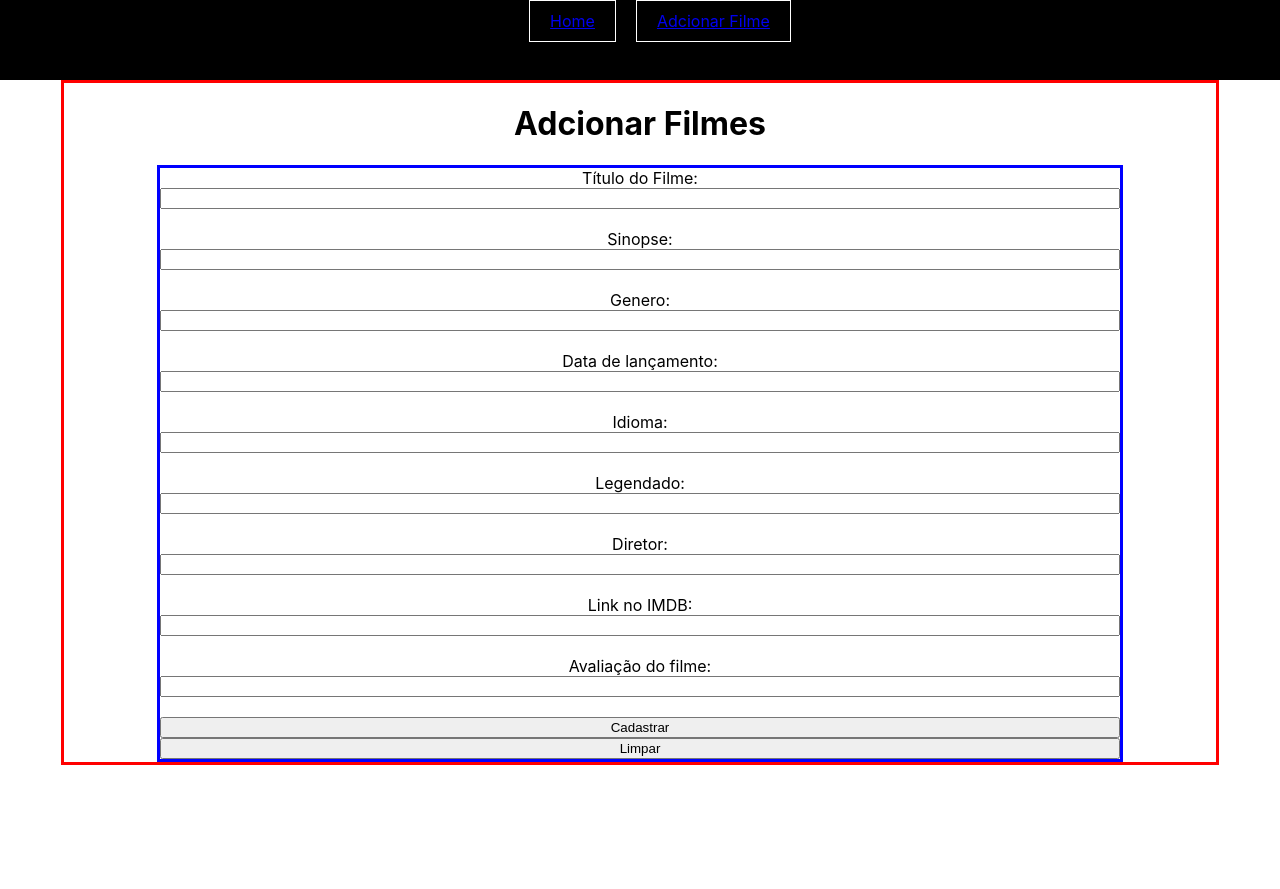
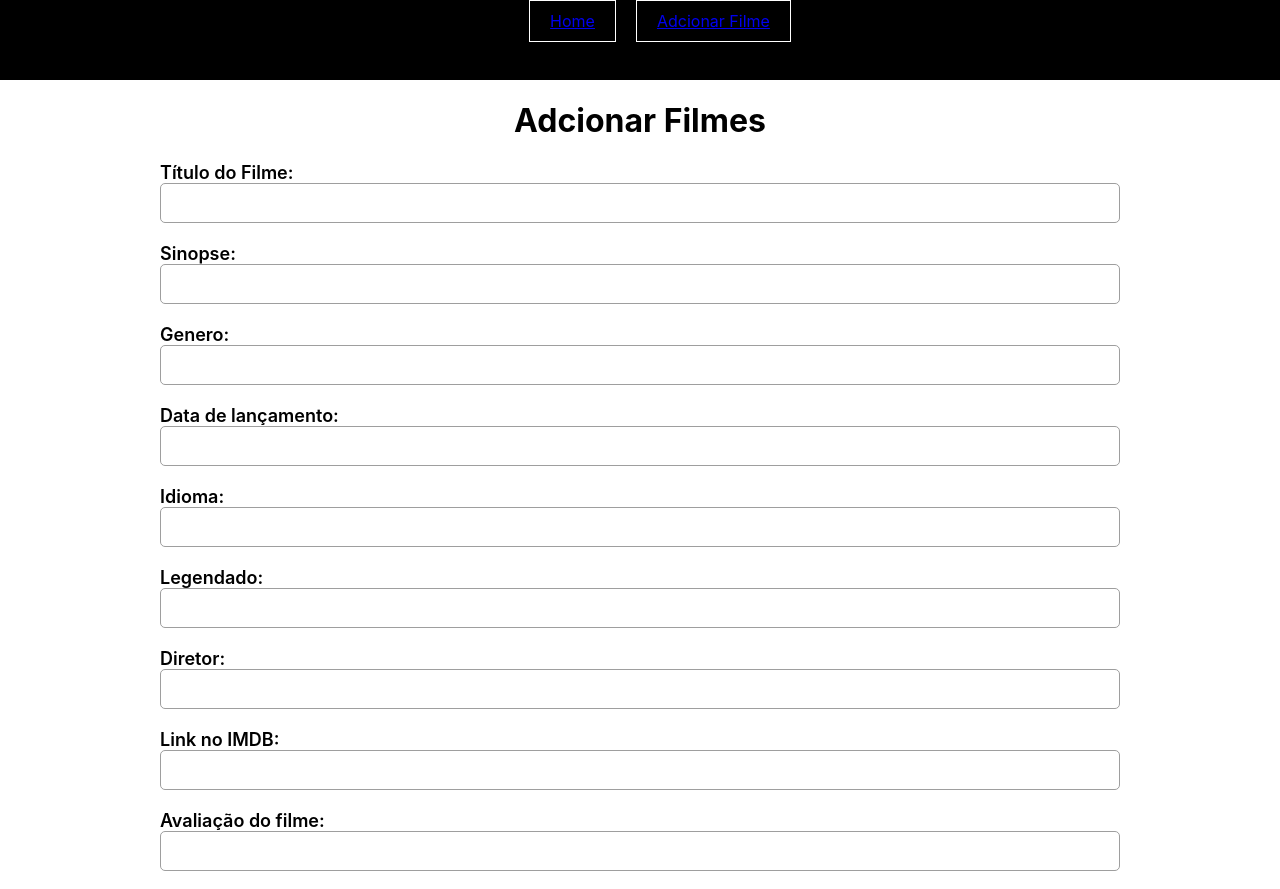
Before and after one commit to rafael-rodrigues-santos/desafio-grupokrs, a React (Create React App) app in the folder locadora/: page /add in a window 1280 px wide. Shown: the top 889 px of the page. Before the commit the page ends 800 px from the top, so only its background shows below. Built offline with nearby package versions, Linux system fonts and the light colour scheme.

Commit message:
melhorias no design

```diff
--- a/locadora/src/components/add/add.css
+++ b/locadora/src/components/add/add.css
@@ -6,7 +6,6 @@ html, body {
 
 .add {
     width: 90%;
-    border: solid red;
     margin: 0 auto;
     display: flex;
     flex-direction: column;
@@ -22,9 +21,8 @@ html, body {
 }
 
 .add__form {
-    width: 90%;
+    width: 100%;
     max-width: 960px;
-    border: solid blue;
     margin: 0 auto;
 }
 
@@ -33,6 +31,52 @@ html, body {
     flex-direction: column;
 }
 
+.form label {
+    font-size: 18px;
+    font-weight: 600;
+    text-align: left;
+}
+
 .form input {
     margin-bottom: 20px;
+    border: 1px solid #9e9e9e;
+    border-radius: 5px;
+    padding: 10px;
+    font-size: 16px;
 }
+
+.form .btns {
+    display: flex;
+    justify-content: space-around;
+}
+
+.form .btns button {
+    width: 120px;
+    height: 60px;
+    font-size: 16px;
+    margin-bottom: 30px;
+}
+
+.form button.btns__register {
+    background: rgb(0, 182, 0);;
+    border: solid rgb(0, 182, 0);
+    border-radius: 5px;
+    color: #fff;
+    font-weight: 600;
+    text-shadow: 0 0 5px #000;
+    letter-spacing: 1px;
+}
+
+.form button.btns__clear {
+    background: none;
+    border: solid #9e9e9e;
+    border-radius: 5px;
+    color: #9e9e9e;
+    font-weight: 600;
+    text-shadow: 0 0 1px #000;
+    letter-spacing: 1px;
+}
+
+.erro{
+    border: 1px solid red;
+}
--- a/locadora/src/components/add/add.jsx
+++ b/locadora/src/components/add/add.jsx
@@ -6,7 +6,7 @@ import api from "../../api.js";
 
 const AddUser = () => {
   let history = useHistory();
-  const [filme, setUser ] = useState({
+  const [filme, setUser] = useState({
     titulo: "",
     sinopse: "",
     genero: "",
@@ -15,21 +15,44 @@ const AddUser = () => {
     legenda: "",
     diretor: "",
     avaliacao: "",
-    link: ""
+    link: "",
   });
 
-  const { titulo, sinopse, genero, lancamento, idioma, legenda, diretor, avaliacao, link } = filme;
-      const onInputChange = e => {
+  const {
+    titulo,
+    sinopse,
+    genero,
+    lancamento,
+    idioma,
+    legenda,
+    diretor,
+    avaliacao,
+    link,
+  } = filme;
+  const onInputChange = (e) => {
     console.log(e.target.value);
-        setUser({ ... filme, [e.target.name]: e.target.value });
+    setUser({ ...filme, [e.target.name]: e.target.value });
+  };
 
-      }
+  const onSubmit = async (e) => {
+    const titulo = document.querySelector(".titulo");
+    const sinopse = document.querySelector(".sinopse");
+    const genero = document.querySelector(".genero");
+    const idioma = document.querySelector(".idioma");
+    const legenda = document.querySelector(".titulo");
 
-      const onSubmit = async e => {
+    if (titulo.value != "") {
       e.preventDefault();
       await api.post("/filmes", filme);
-        history.push('/');
-      } ;
+      history.push("/");
+      return;
+    } else {
+      alert("Não pode gravar");
+      titulo.classList.add("erro");
+      e.preventDefault();
+      return false;
+    }
+  };
 
   return (
     <div className="add">
@@ -37,36 +60,81 @@ const AddUser = () => {
         <h1> Adcionar Filmes</h1>
       </div>
       <div className="add__form">
-                <form className="form" onSubmit={e => onSubmit(e)}>
+        <form className="form" onSubmit={(e) => onSubmit(e)}>
           <label> Título do Filme: </label>
-                    <input type="text" name="titulo" value={titulo} onChange={e => onInputChange(e)} />
+          <input
+            type="text"
+            name="titulo"
+            value={titulo}
+            className="titulo"
+            onChange={(e) => onInputChange(e)}
+          />
           <label> Sinopse: </label>
-                    <input type="text" name="sinopse" value={sinopse} onChange={e => onInputChange(e)} />
+          <input
+            type="text"
+            name="sinopse"
+            value={sinopse}
+            onChange={(e) => onInputChange(e)}
+          />
           <label> Genero: </label>
-                    <input type="text" name="genero" value={genero} onChange={e => onInputChange(e)} />
+          <input
+            type="text"
+            name="genero"
+            value={genero}
+            onChange={(e) => onInputChange(e)}
+          />
           <label> Data de lançamento: </label>
-                    <input type="text" name="lancamento" value={lancamento} onChange={e => onInputChange(e)} />
+          <input
+            type="text"
+            name="lancamento"
+            value={lancamento}
+            onChange={(e) => onInputChange(e)}
+          />
           <label> Idioma: </label>
-                    <input type="text" name="idioma" value={idioma} onChange={e => onInputChange(e)} />
+          <input
+            type="text"
+            name="idioma"
+            value={idioma}
+            onChange={(e) => onInputChange(e)}
+          />
           <label> Legendado: </label>
-                    <input type="text" name="legenda" value={legenda} onChange={e => onInputChange(e)} />
+          <input
+            type="text"
+            name="legenda"
+            value={legenda}
+            onChange={(e) => onInputChange(e)}
+          />
           <label> Diretor: </label>
-                    <input type="text" name="diretor" value={diretor} onChange={e => onInputChange(e)} />
+          <input
+            type="text"
+            name="diretor"
+            value={diretor}
+            onChange={(e) => onInputChange(e)}
+          />
           <label> Link no IMDB: </label>
-                    <input type="text" name="link" value={link} onChange={e => onInputChange(e)} />
+          <input
+            type="text"
+            name="link"
+            value={link}
+            onChange={(e) => onInputChange(e)}
+          />
           <label> Avaliação do filme: </label>
-                    <input type="text" name="avaliacao" value={avaliacao} onChange={e => onInputChange(e)} />
-                    <button> Cadastrar </button>
-                    {/* <button onClick={(e) => this.fSubmit(e)}> Cadastrar </button> */}
-                    <button> Limpar </button>
+          <input
+            type="text"
+            name="avaliacao"
+            value={avaliacao}
+            onChange={(e) => onInputChange(e)}
+          />
+          <div className="btns">
+          <button type="reset" className="btns__clear"> Limpar </button>
+          <button type="submit" className="btns__register"> Cadastrar </button>
+          </div>
         </form>
       </div>
-
     </div>
   );
-    }
+};
 export default AddUser;
-
 
 // export default class Add extends Component {
 
@@ -92,8 +160,6 @@ const AddUser = () => {
 //         setUser({ ... this.filme, [e.target.titulo]: e.target.value });
 //         history.push('/')
 //       }
-
-
 
 //     const onSubmit = async e => {
 //       e.preventDefault();
```
Lines whose indentation alone changed are shown as unchanged.
